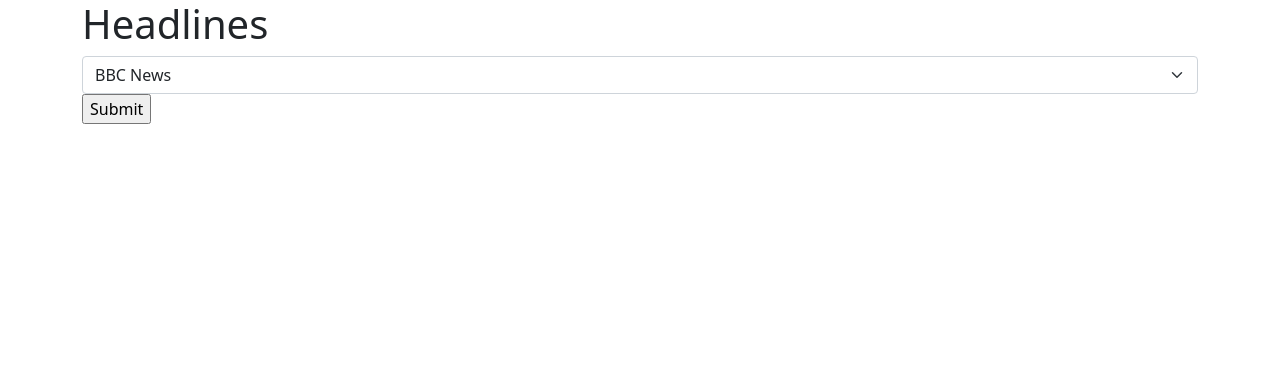
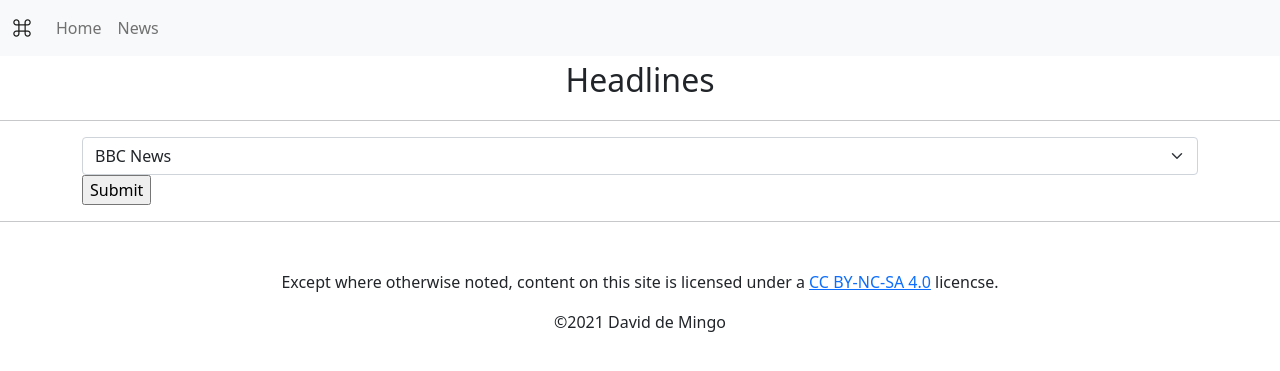
Before and after one commit to ddemingo/webapp-python, a Flask app: template templates/news.html in a window 1280 px wide. Shown: the top 371 px of the page. Run offline with Flask 2, Linux system fonts and the light colour scheme; the template is opened without the code that fills it, so the values that code supplies are empty; some libraries are stand-ins or nearby versions.

Commit message:
Add nav and home page

```diff
--- a/app.py
+++ b/app.py
@@ -4,6 +4,12 @@ from flask import render_template
 import feedparser
 
 app = Flask(__name__)
+
+
+@app.route("/")
+def get_roo():
+    return render_template("home.html")
+
 
 RSS_FEEDS = {'bbc': 'http://feeds.bbci.co.uk/news/rss.xml',
              'cnn': 'http://rss.cnn.com/rss/edition.rss',
--- a/requirements_dev.txt
+++ b/requirements_dev.txt
@@ -1,2 +1,3 @@
+-r requirements.txt
 autopep8
 python-dotenv
--- a/templates/base.html
+++ b/templates/base.html
@@ -4,16 +4,44 @@
 <head>
     <meta charset="utf-8">
     <meta name="viewport" content="width=device-width, initial-scale=1">
-    <title>{% block title %}{% endblock %}</title>
+    <title>SMX</title>
     <link rel="stylesheet" href="https://cdn.jsdelivr.net/npm/bootstrap@5.1.3/dist/css/bootstrap.min.css"
         integrity="sha384-1BmE4kWBq78iYhFldvKuhfTAU6auU8tT94WrHftjDbrCEXSU1oBoqyl2QvZ6jIW3" crossorigin="anonymous">
     <link rel="stylesheet" href="https://cdn.jsdelivr.net/npm/bootstrap-icons@1.7.1/font/bootstrap-icons.css">
 </head>
 
 <body>
+    <nav class="navbar navbar-expand-lg navbar-light bg-light">
+        <div class="container-fluid">
+            <a class="navbar-brand" href="/"><i class=" bi-command"></i></a>
+            <button class="navbar-toggler" type="button" data-bs-toggle="collapse"
+                data-bs-target="#navbarSupportedContent" aria-controls="navbarSupportedContent" aria-expanded="false"
+                aria-label="Toggle navigation">
+                <span class="navbar-toggler-icon"></span>
+            </button>
+            <div class="collapse navbar-collapse" id="navbarSupportedContent">
+                <ul class="navbar-nav">
+                    <li class="nav-item">
+                        <a class="nav-link" aria-current="page" href="/">Home</a>
+                    </li>
+                    <li class="nav-item">
+                        <a class="nav-link" aria-current="page" href="/news/">News</a>
+                    </li>
+                </ul>
+            </div>
+        </div>
+    </nav>
+    <div class="container fs-2 text-center fw-light">{% block title %}{% endblock %}</div>
+    <hr />
     <div class="main container">
         {% block content %}{% endblock %}
     </div>
+    <hr />
+    <footer class="container mt-5 mb-4 text-center ">
+        <p>Except where otherwise noted, content on this site is licensed under a <a
+                href="https://creativecommons.org/licenses/by-nc-sa/4.0">CC BY-NC-SA 4.0</a> licencse.</p>
+        <p class="fw-light">&copy;2021 David de Mingo</p>
+    </footer>
     <script src="https://cdn.jsdelivr.net/npm/bootstrap@5.1.3/dist/js/bootstrap.bundle.min.js"
         integrity="sha384-ka7Sk0Gln4gmtz2MlQnikT1wXgYsOg+OMhuP+IlRH9sENBO0LRn5q+8nbTov4+1p"
         crossorigin="anonymous"></script>
--- /dev/null
+++ b/templates/home.html
@@ -0,0 +1,5 @@
+{% extends "base.html" %}
+{% block title %}SMX{% endblock %}
+{% block content %}
+<p>Hello, World!</p>
+{% endblock %}
--- a/templates/news.html
+++ b/templates/news.html
@@ -1,8 +1,7 @@
 {% extends "base.html" %}
 {% block title %}Headlines{% endblock %}
 {% block content %}
-<h1>Headlines</h1>
-<form>
+<form class="mb-3">
     <select name="publication" class="form-select" aria-label="Default select example">
         <option selected value="bbc">BBC News</option>
         <option value="cnn">CNN.com</option>
```
Also changed, not shown: README.md.
